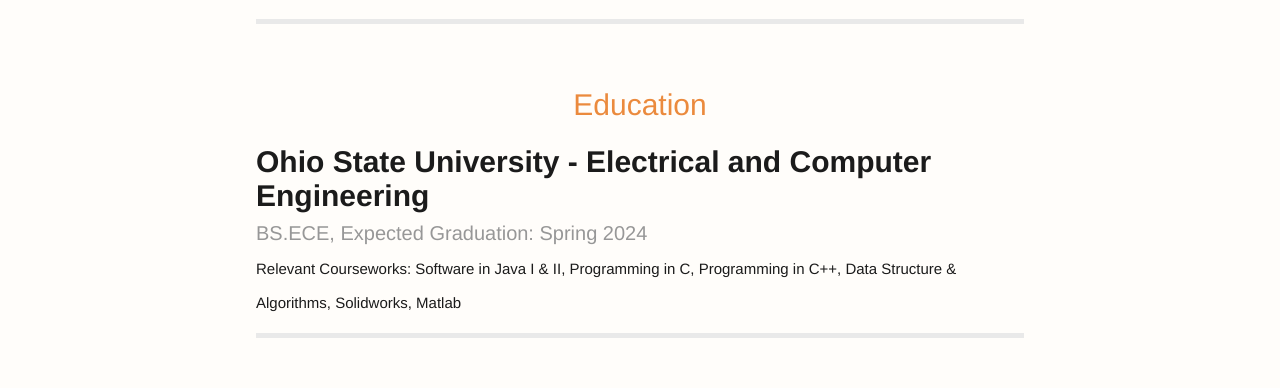
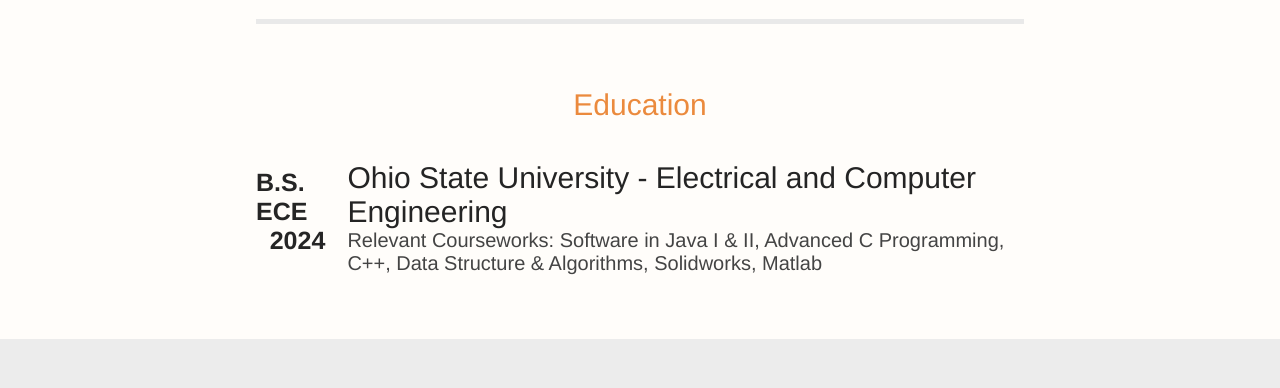
Before and after one commit to fengjizhang/pw2.0, a React (Create React App) app: page /resume in a window 1280 px wide. Shown: the part 2889-3277 px from the top of the page. Built offline with nearby package versions, Linux system fonts and the light colour scheme; the HTML template or start-up script is replaced by a standard one.

Commit message:
changed resume, education section to new style...test for a while

```diff
--- a/src/components/Resume.jsx
+++ b/src/components/Resume.jsx
@@ -50,11 +50,24 @@
                 </p><br></br>
             </div>
 
+                {/* <p className='resumefour'>Education</p>
+                <div className='containerEdu'>
+                    <p className='resume8'>Ohio State University - Electrical and Computer Engineering <br></br><span className='resume11'>BS.ECE, Expected Graduation: Spring 2024</span><br></br>
+                    <span className='resume9'>Relevant Courseworks: Software in Java I &#38; II, Programming in C, Programming in C++, Data Structure &#38; Algorithms, Solidworks, Matlab</span><br></br>
+                    </p><br></br>
+                </div> */}
+
             <p className='resumefour'>Education</p>
-            <div className='containerEdu'>
-                <p className='resume8'>Ohio State University - Electrical and Computer Engineering <br></br><span className='resume11'>BS.ECE, Expected Graduation: Spring 2024</span><br></br>
-                <span className='resume9'>Relevant Courseworks: Software in Java I &#38; II, Programming in C, Programming in C++, Data Structure &#38; Algorithms, Solidworks, Matlab</span><br></br>
-                </p><br></br>
+            <div className='educationContainer'>
+                <span className='left1'>
+                    <span className='resume10'>B.S. ECE</span>
+                    <span className='resume13'>2024</span>
+                </span>
+                <span className='right1'>
+
+                    <span className='resume11'>Ohio State University - Electrical and Computer Engineering</span><br></br>
+                    <span className='resume12'>Relevant Courseworks: Software in Java I &#38; II, Advanced C Programming, C++, Data Structure &#38; Algorithms, Solidworks, Matlab</span><br></br>
+                </span>
             </div>
 
             {/* <div className='containerEdu'>
--- a/src/css files/resume.css
+++ b/src/css files/resume.css
@@ -71,8 +71,44 @@
     font-size: 15px;
 }
 
+
+.educationContainer {
+    width: 60%;
+    margin-top: 3%;
+    /* border-style: dashed;
+    border-width: 5px;
+    border-color: black; */
+    display: flex;
+    flex-direction: row;
+}
+
+.left1 {
+    display: flex;
+    flex-direction: column;
+    font-size: 20px;
+    font-weight: bold;
+    color: rgb(37, 37, 37);
+    font-size: 25px;
+    /* temporary border */
+    width: 20%;
+    margin-top: 1%;
+}
+
+.resume13 {
+
+    margin-left: 15%;
+}
+
+.right1 {
+}
 .resume11 {
     font-weight: lighter;
+    font-size: 30px;
+    color: rgb(36, 36, 36);
+}
+
+.resume12 {
+    font-weight: lighter;
     font-size: 20px;
-    color: rgb(151, 151, 151);
+    color: rgb(68, 68, 68);
 }
```
